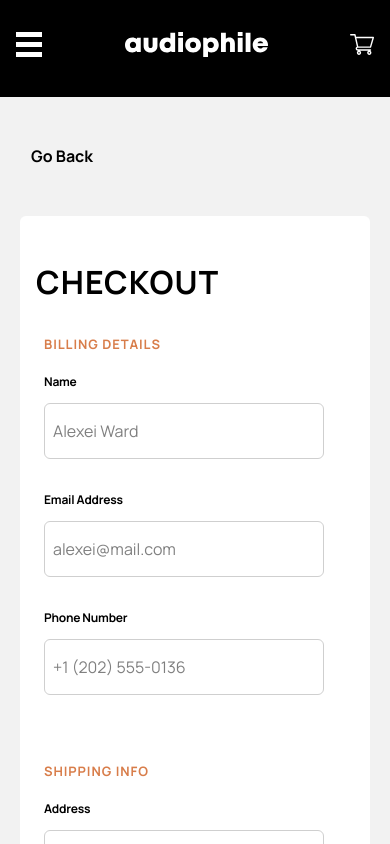
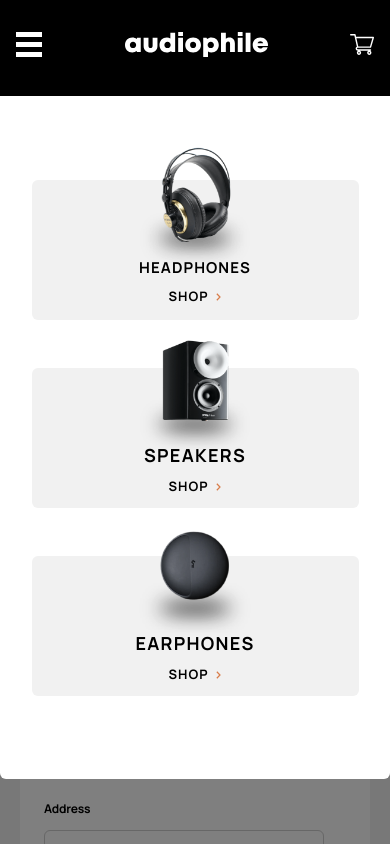
Before and after one commit to BigDahn/audiophile, a Next.js app: page /checkout in a window 390 px wide. Both pictures are taken after a click on the picture 29 px from the left and 44 px from the top of the page. Shown: the top 844 px of the page. Built offline with nearby package versions, Linux system fonts and the light colour scheme.

Commit message:
menu modal

```diff
--- a/app/_components/Cart.js
+++ b/app/_components/Cart.js
@@ -29,6 +29,7 @@ function Cart() {
       <Modal.ModalWindow
         open="modal"
         style="fixed  h-fit w-full lg:w-fit  z-[9999] top-[11%]  left-auto lg:left-[61%]"
+        className="bg-black/50 fixed top-0 left-0 z-[99999999] h-screen w-screen flex m-auto"
       >
         {cart.length < 1 ? <EmptyCart /> : <CartItemList />}
       </Modal.ModalWindow>
--- a/app/_components/CartCheckout.js
+++ b/app/_components/CartCheckout.js
@@ -38,37 +38,37 @@ function CartCheckout() {
         vat: new Intl.NumberFormat().format(vat),
       },
     };
-    // open("checkout");
+    open("checkout");
 
-    return new Promise((resolve) => {
-      setTimeout(
-        () =>
-          resolve(
-            emailjs
-              .send(
-                process.env.NEXT_PUBLIC_EMAILJS_SERVICE_ID,
-                process.env.NEXT_PUBLIC_TEMPLATE_ID,
-                formdata,
-                {
-                  publicKey: process.env.NEXT_PUBLIC_PUBLIC_KEY,
-                }
-              )
-              .then(
-                () => {
-                  open("checkout");
-                  toast.success("order confirmation sent to mail");
-                  toast.success("order confirmation sent to mail");
-                },
-                (error) => {
-                  open("");
-                  toast.error("There was an error.. Try again");
-                  toast.error("There was an error.. Try again");
-                }
-              )
-          ),
-        1000
-      );
-    });
+    // return new Promise((resolve) => {
+    //   setTimeout(
+    //     () =>
+    //       resolve(
+    //         emailjs
+    //           .send(
+    //             process.env.NEXT_PUBLIC_EMAILJS_SERVICE_ID,
+    //             process.env.NEXT_PUBLIC_TEMPLATE_ID,
+    //             formdata,
+    //             {
+    //               publicKey: process.env.NEXT_PUBLIC_PUBLIC_KEY,
+    //             }
+    //           )
+    //           .then(
+    //             () => {
+    //               open("checkout");
+    //               toast.success("order confirmation sent to mail");
+    //               toast.success("order confirmation sent to mail");
+    //             },
+    //             (error) => {
+    //               open("");
+    //               toast.error("There was an error.. Try again");
+    //               toast.error("There was an error.. Try again");
+    //             }
+    //           )
+    //       ),
+    //     1000
+    //   );
+    // });
   };
   const onError = (errors) => {
     console.log("Errors:", errors);
--- a/app/_components/ConfirmationModal.js
+++ b/app/_components/ConfirmationModal.js
@@ -11,7 +11,10 @@ function ConfirmationModal({ cart, total, shipping }) {
   const [showLess, setShowLess] = useState(true);
 
   return (
-    <Modal.ModalWindow open="checkout">
+    <Modal.ModalWindow
+      open="checkout"
+      className="bg-black/50 fixed top-0 left-0 z-[99999999] h-screen w-screen flex m-auto"
+    >
       <main className=" fixed inset-0 z-[9999] top-[4%] lg:top-[3em] mx-auto max-w-[327px] lg:max-w-[500px] h-fit bg-white flex flex-col gap-5 lg:gap-[2em] px-[2em]  py-3 lg:py-[2.3em]">
         <Image
           src="/assets/checkout/icon-order-confirmation.svg"
@@ -28,7 +31,7 @@ function ConfirmationModal({ cart, total, shipping }) {
             You will receive an email confirmation shortly.
           </p>
         </div>
-        <div className=" w-[263px] lg:w-[440px]  rounded-md bg-[#F1F1F1] flex flex-col  justify-between">
+        <div className=" w-[263px] lg:w-[440px]  rounded-md bg-[#F1F1F1] flex flex-col lg:flex-row  justify-between">
           <div className="flex flex-col p-2 pl-3  ">
             {showLess ? (
               <MinimizedCartList cart={cart} />
--- a/app/_components/Container.js
+++ b/app/_components/Container.js
@@ -1,12 +1,15 @@
-import { Suspense } from "react";
+"use client";
+
 import Footer from "./Footer";
 import Heading from "./Heading";
 import Loading from "../loading";
+import Menu from "./Menu";
 
 function Container({ children }) {
   return (
     <>
       <Heading />
+      <Menu />
       {children}
       <Footer />
     </>
--- a/app/_components/Heading.js
+++ b/app/_components/Heading.js
@@ -7,10 +7,14 @@ import Cart from "./Cart";
 import { useState } from "react";
 import { useParams, usePathname } from "next/navigation";
 import Image from "next/image";
+import { useContext } from "react";
+import { CartModalContext } from "../_ui/modal";
+import Menu from "./Menu";
 
 function Heading() {
   const page = usePathname();
   const params = useParams();
+  const { open } = useContext(CartModalContext);
 
   let keyValue = Object.keys(params);
 
@@ -55,12 +59,14 @@ function Heading() {
             width={26}
             height={10}
             className="lg:hidden"
+            onClick={() => open("menu")}
           />
           <Logo />
           <Navigation style=" hidden lg:flex gap-4 text-[#FFFFFF] font-bold" />
           <Cart />
         </motion.div>
       </header>
+      {/* <Menu /> */}
     </main>
   );
 }
--- /dev/null
+++ b/app/_components/Menu.js
@@ -0,0 +1,148 @@
+"use client";
+import React from "react";
+import { Modal } from "../_ui/modal";
+import Image from "next/image";
+import SharedItemList from "./SharedItemList";
+
+import { motion } from "motion/react";
+
+const fadeInVariation = {
+  initial: {
+    opacity: 0,
+    y: 100,
+  },
+  animate: {
+    opacity: 1,
+    y: 0,
+    transition: {
+      duration: 0.8,
+      delay: 0.07,
+      type: "linear",
+    },
+  },
+};
+
+function Menu() {
+  return (
+    <Modal.ModalWindow
+      open="menu"
+      style="fixed h-fit rounded-bl-md rounded-br-md w-full  z-[999999999999]  bg-white  left-auto overflow-y-scroll flex "
+      className="bg-black/50 fixed top-[6em] left-0 z-[99999999] h-screen w-screen flex m-auto"
+    >
+      <div
+        // variants={fadeInVariation}
+        // initial="initial"
+        // whileInView="animate"
+        // viewport={{
+        //   once: false,
+        // }}
+        className="max-w-[327px] h-[683px]   flex flex-col items-center justify-center gap-[3em]  w-full  mx-auto    "
+      >
+        <div className="bg-[#F1F1F1] rounded-md  w-[327px] h-[140px]  flex flex-col items-center justify-evenly  relative">
+          <Image
+            src="/assets/shared/desktop/image-category-thumbnail-headphones.png"
+            alt="headphone"
+            width={130}
+            height="104"
+            className="absolute mb-[5em] md:hidden"
+          />
+          {/* <Image
+            src="/assets/shared/desktop/image-category-thumbnail-headphones.png"
+            alt="headphone"
+            width="210"
+            height="160"
+            className="hidden md:absolute md:mb-[8em]  lg:hidden"
+          /> */}
+          <div className=" mt-[4em] lg:mt-[6em] flex flex-col gap-2">
+            <h3 className="font-bold text-[15px] text-black tracking-[1.07px] text-center uppercase">
+              HeadPhones
+            </h3>
+            <div className=" flex gap-2 items-center justify-center ">
+              <p className="font-bold text-black text-[13px] tracking-[1px] uppercase">
+                shop
+              </p>
+              <span>
+                <Image
+                  src="/assets/shared/desktop/icon-arrow-right.svg"
+                  width={5}
+                  alt="here"
+                  height={10}
+                />
+              </span>
+            </div>
+          </div>
+        </div>
+        <div className="bg-[#F1F1F1] rounded-md  w-[327px] h-[140px]  flex flex-col items-center justify-evenly  relative">
+          <Image
+            src="/assets/shared/desktop/image-category-thumbnail-speakers.png"
+            alt="speakers"
+            width={130}
+            height="104"
+            className="absolute mb-[5em] md:hidden"
+          />
+          {/* <Image
+            src="/assets/shared/desktop/image-category-thumbnail-speakers.png"
+            alt="speakers"
+            width="210"
+            height="160"
+            className="hidden md:absolute md:mb-[8em]  lg:hidden"
+          /> */}
+          <div className=" mt-[4em] lg:mt-[6em] flex flex-col gap-2">
+            <h3 className="font-bold text-[18px] text-black tracking-[1.29px] text-center uppercase">
+              speakers
+            </h3>
+            <div className=" flex gap-2 items-center justify-center ">
+              <p className="font-bold text-black text-[13px] tracking-[1px] uppercase">
+                shop
+              </p>
+              <span>
+                <Image
+                  src="/assets/shared/desktop/icon-arrow-right.svg"
+                  width={5}
+                  alt="here"
+                  height={10}
+                />
+              </span>
+            </div>
+          </div>
+        </div>
+        <div className="bg-[#F1F1F1] rounded-md  w-[327px] h-[140px]  flex flex-col items-center justify-evenly  relative">
+          {/* <Image
+            src="/assets/shared/desktop/image-category-thumbnail-earphones.png"
+            alt="earphones"
+            width="170"
+            height="120"
+            className="absolute mb-[8em] md:hidden"
+          /> */}
+          <Image
+            src="/assets/shared/desktop/image-category-thumbnail-earphones.png"
+            alt="earphones"
+            width={130}
+            height="104"
+            className="absolute mb-[5em] md:hidden"
+          />
+          <div className=" mt-[4em] lg:mt-[6em] flex flex-col gap-2">
+            <h3 className="font-bold text-[18px] text-black tracking-[1.29px] text-center uppercase">
+              earphones
+            </h3>
+            <div className=" flex gap-2 items-center justify-center ">
+              <p className="font-bold text-black text-[13px] tracking-[1px] uppercase">
+                shop
+              </p>
+              <span>
+                <Image
+                  src="/assets/shared/desktop/icon-arrow-right.svg"
+                  width={5}
+                  alt="here"
+                  height={10}
+                />
+              </span>
+            </div>
+          </div>
+        </div>
+      </div>
+    </Modal.ModalWindow>
+  );
+}
+
+export default Menu;
--- a/app/_ui/modal.js
+++ b/app/_ui/modal.js
@@ -35,7 +35,7 @@ function Open({ open: OpenModal, children }) {
   return <button onClick={handleClick}>{children}</button>;
 }
 
-function ModalWindow({ children, open: OpenModal, style }) {
+function ModalWindow({ children, open: OpenModal, style, className }) {
   const { openName, close } = useContext(CartModalContext);
   const ref = useOutSideClick(close, true);
   const [isMounted, setIsMounted] = useState(false);
@@ -47,7 +47,7 @@ function ModalWindow({ children, open: OpenModal, style }) {
   if (openName !== OpenModal) return null;
   return isMounted
     ? createPortal(
-        <main className="bg-black/50 fixed top-0 left-0 z-[99999999] h-screen w-screen flex m-auto">
+        <main className={className}>
           <div ref={ref} className={style}>
             {children}
           </div>
```
